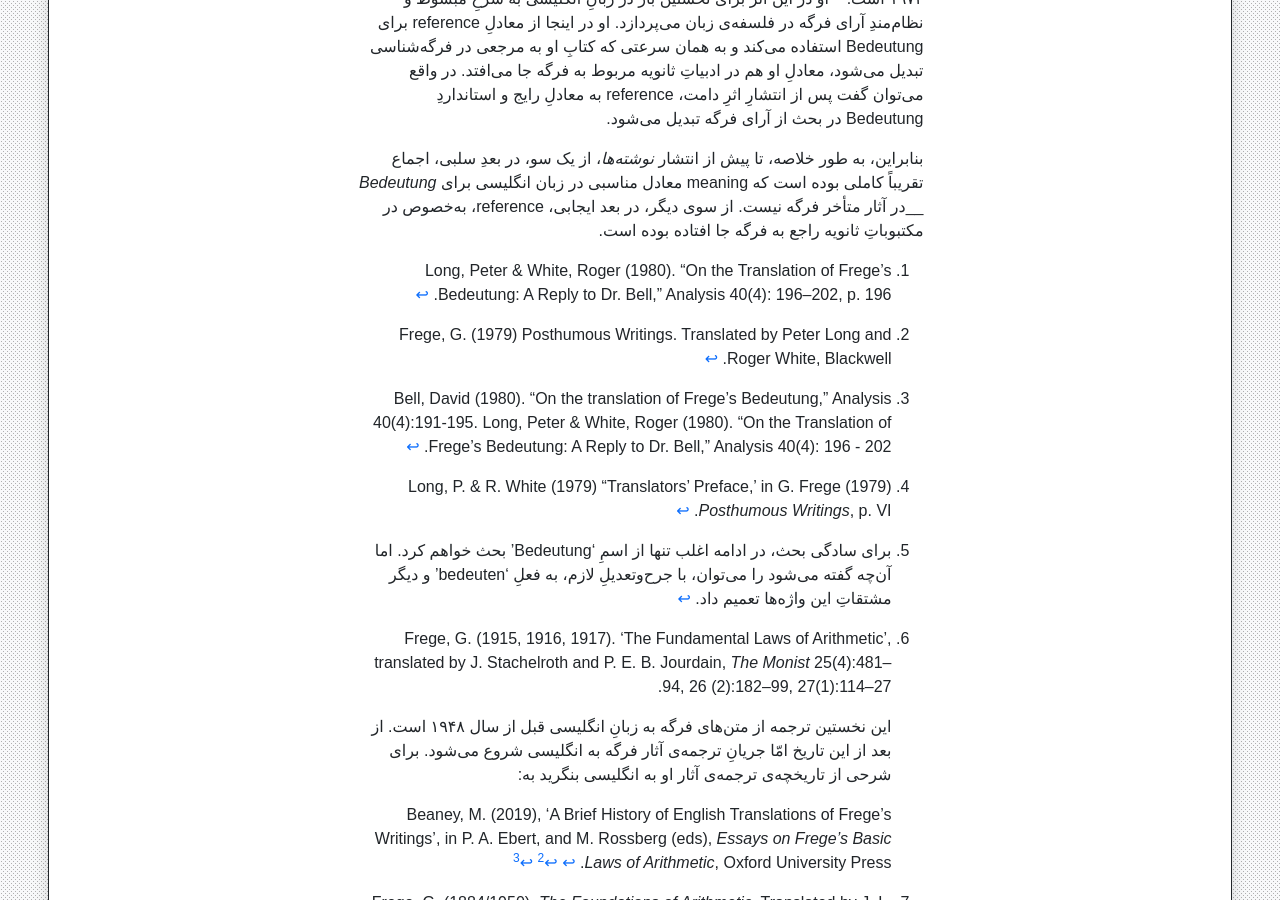
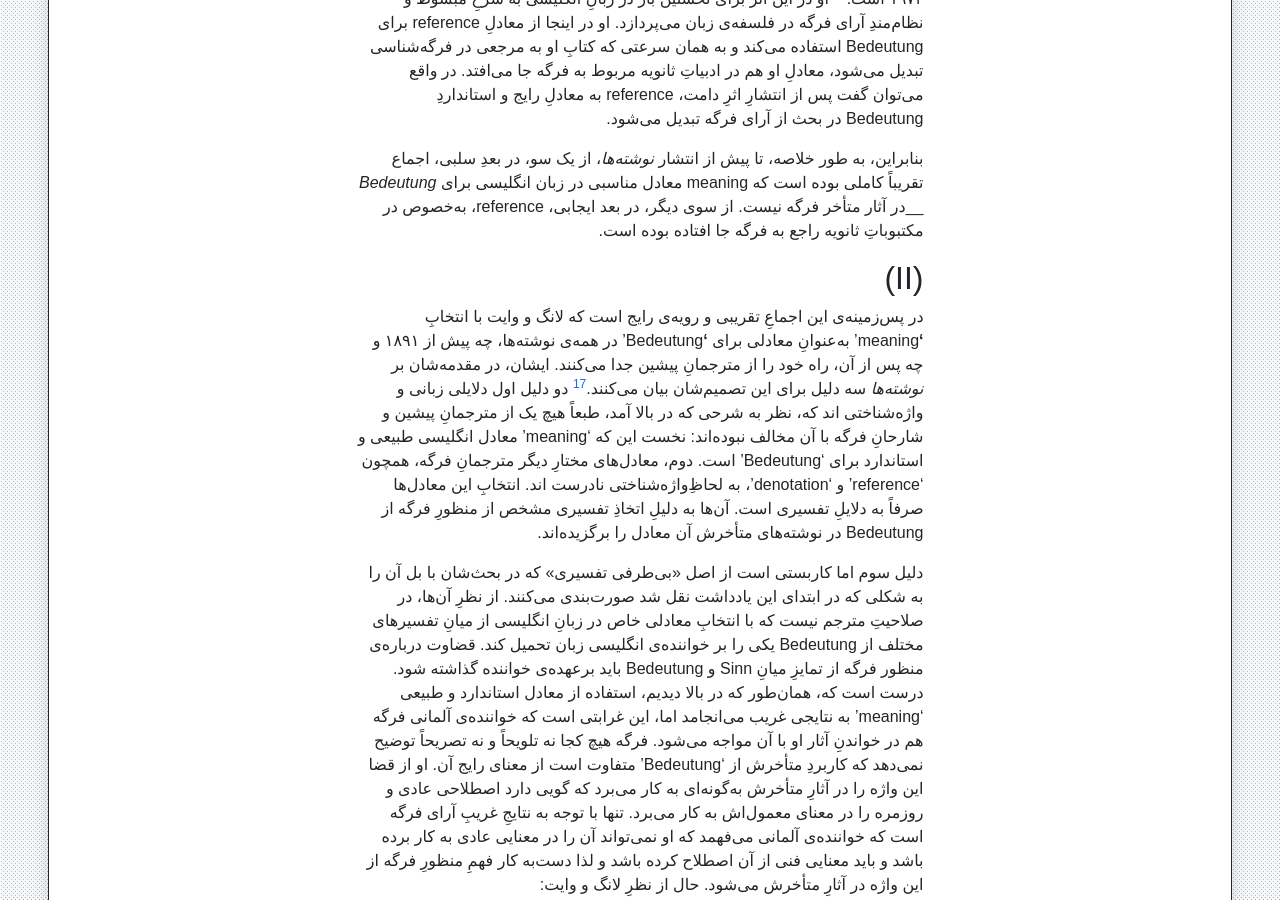
Before and after one commit to phicudemy/phicudemy.github.io, a Jekyll site: the page built from _posts/2024-06-22-fregebedeutung1.md, in a window 1280 px wide and 900 px high, scrolled down 3746 px. Built offline with Jekyll 4.4.1, drawn with Linux system fonts in a browser that asks for light colours; comment, search, counter and statistics services are not loaded; a style sheet for code colours, icons or effects is not loaded; some of the changed text lies outside the part shown.

Commit message:
TinaCMS content update

```diff
--- a/_posts/2024-06-22-fregebedeutung1.md
+++ b/_posts/2024-06-22-fregebedeutung1.md
@@ -53,6 +53,18 @@ tags:
 
 بنابراین، به طور خلاصه، تا پیش از انتشار _نوشته‌ها_، از یک سو، در بعدِ سلبی، اجماع تقریباً کاملی بوده است که meaning معادل مناسبی در زبان انگلیسی برای _Bedeutung_ __در آثار متأخر فرگه نیست. از سوی دیگر، در بعد ایجابی، reference، به‌خصوص در مکتبوباتِ ثانویه راجع به فرگه جا افتاده بوده است.
 
+## (II)
+
+در پس‌زمینه‌ی این اجماعِ تقریبی و رویه‌ی رایج است که لانگ و وایت با انتخابِ **‘**meaning’ به‌عنوانِ معادلی برای **‘**Bedeutung’ در همه‌ی نوشته‌ها، چه پیش از ۱۸۹۱ و چه پس از آن، راه خود را از مترجمانِ پیشین جدا می‌کنند. ایشان، در مقدمه‌شان بر _نوشته‌ها_ سه دلیل برای این تصمیم‌شان بیان می‌کنند.[^19] دو دلیل اول دلایلی زبانی و واژه‌شناختی اند که، نظر به شرحی که در بالا آمد، طبعاً هیچ یک از مترجمانِ پیشین و شارحانِ فرگه با آن مخالف نبوده‌اند: نخست این که ‘meaning’ معادل انگلیسی طبیعی و استاندارد برای ‘Bedeutung’ است. دوم، معادل‌های مختارِ دیگر مترجمانِ فرگه، همچون ‘reference’ و ‘denotation’، به لحاظِ‌واژه‌شناختی نادرست اند. انتخابِ این معادل‌ها صرفاً به دلایلِ تفسیری است. آن‌ها به دلیلِ اتخاذِ تفسیری مشخص از منظورِ فرگه از Bedeutung در نوشته‌های متأخرش آن معادل را برگزیده‌اند.
+
+دلیل سوم اما کاربستی است از اصل «بی‌طرفی تفسیری» که در بحث‌شان با بل آن را به شکلی که در ابتدای این یادداشت نقل شد صورت‌بندی می‌کنند. از نظرِ آن‌ها، در صلاحیتِ مترجم نیست که با انتخابِ معادلی خاص در زبانِ انگلیسی از میانِ تفسیرهای مختلف از Bedeutung یکی را بر خواننده‌ی انگلیسی زبان تحمیل کند. قضاوت درباره‌ی منظور فرگه از تمایزِ میانِ Sinn و Bedeutung باید برعهده‌ی خواننده گذاشته شود. درست است که، همان‌طور که در بالا دیدیم، استفاده از معادل استاندارد و طبیعی ‘meaning’ به نتایجی غریب می‌انجامد اما، این غرابتی است که خواننده‌ی آلمانی فرگه هم در خواندنِ آثار او با آن مواجه می‌شود. فرگه هیچ کجا نه تلویحاً و نه تصریحاً توضیح نمی‌دهد که کاربردِ متأخرش از  ‘Bedeutung’ متفاوت است از معنای رایج آن. او از قضا این واژه را در آثارِ متأخرش به‌گونه‌ای به کار می‌برد که گویی دارد اصطلاحی عادی و روزمره را در معنای معمول‌اش به کار می‌برد. تنها با توجه به نتایجِ غریبِ آرای فرگه است که خواننده‌ی آلمانی می‌فهمد که او نمی‌تواند آن را در معنایی عادی به کار برده باشد و باید معنایی فنی از آن اصطلاح کرده باشد و لذا دست‌به کار فهمِ منظورِ فرگه از این واژه در آثارِ متأخرش می‌شود. حال از نظرِ لانگ و وایت:
+
+> اگر کاربردِ متأخرِ او [فرگه] از ‘bedeuten’‌ و ‘Bedeutung’ در آلمانی غریب است، این غرابت باید در ترجمه به انگلیسی نیز حفظ شود و نه این که با ترجمه‌ی اشتباه رفع و رجوع شود.[^20]
+
+بنابراین، از نظر آن‌‌ها، هر ترجمه‌ای جز ‘meaning’ برای ‘Bedeutung’ نقضِ اصلِ بی‌طرفی تفسیری و نادرست است.
+
+**ادامه دارد ......**
+
 
 
 [^1]: Long, Peter & White, Roger (1980). “On the Translation of Frege’s Bedeutung: A Reply to Dr. Bell,” Analysis 40(4): 196–202, p. 196.
```
Also changed, not shown: other parts of _posts/2024-06-22-fregebedeutung1.md (+4 -0 lines).
